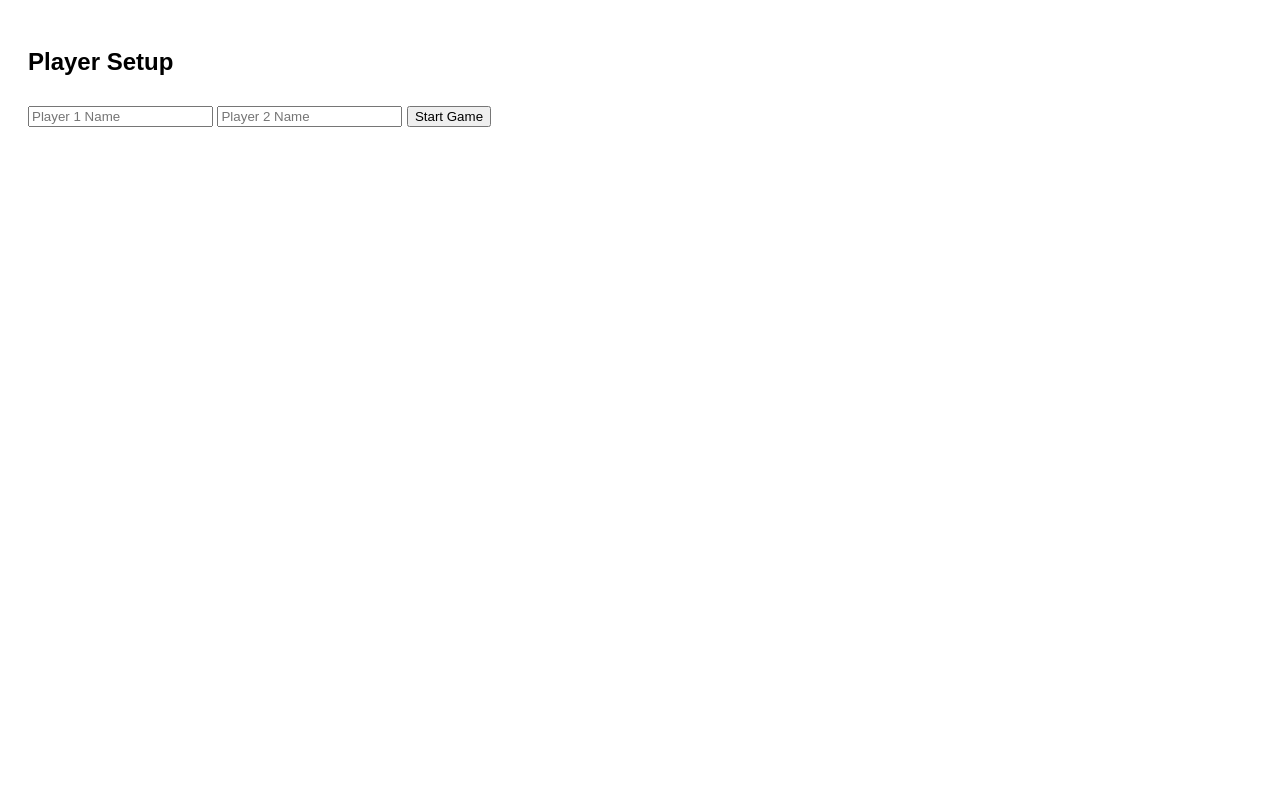
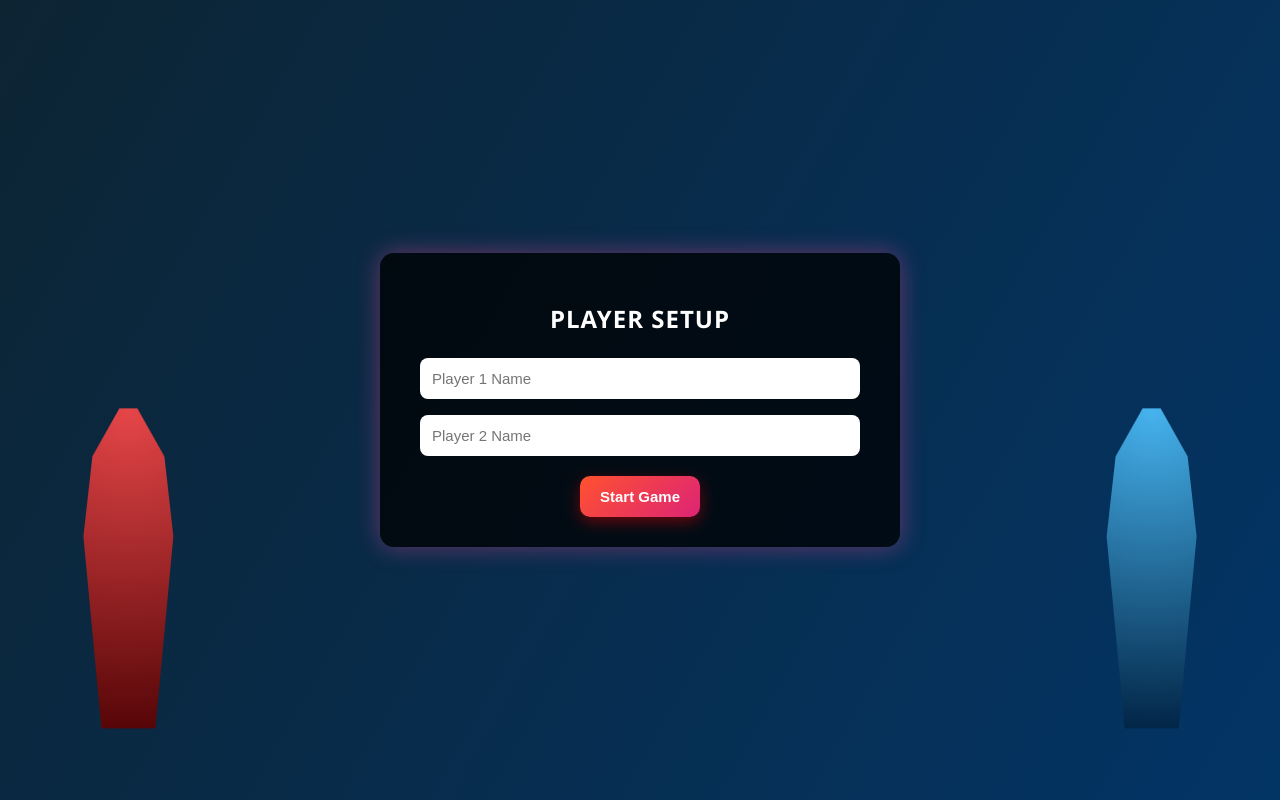
Before and after one commit to basavanagouda1703/Two-Player-Trivia-Battle-Game, a plain HTML site: page index.html in a window 1280 px wide. Drawn offline with Linux system fonts and the light colour scheme.

Commit message:
Refactored CSS styles for improved layout and design

```diff
--- a/style.css
+++ b/style.css
@@ -1,14 +1,176 @@
+* {
+  box-sizing: border-box;
+}
+
 body {
-  font-family: Arial;
-  padding: 20px;
+  font-family: 'Segoe UI', Arial, sans-serif;
+  margin: 0;
+  min-height: 100vh;
+  overflow: hidden;
+  background: linear-gradient(120deg, #7a0000, #0f2027, #003973);
+  background-size: 300% 300%;
+  animation: battlefield 10s ease infinite;
+  display: flex;
+  align-items: center;
+  justify-content: center;
+  color: #fff;
+  position: relative;
 }
+
+@keyframes battlefield {
+  0% { background-position: 0% 50%; }
+  50% { background-position: 100% 50%; }
+  100% { background-position: 0% 50%; }
+}
+
+body::before {
+  content: "";
+  position: absolute;
+  left: 3%;
+  bottom: 8%;
+  width: 180px;
+  height: 320px;
+  background: radial-gradient(circle at top, #ff4b4b, #5a0000);
+  clip-path: polygon(
+    45% 0%, 55% 0%,
+    70% 15%, 75% 40%,
+    65% 100%, 35% 100%,
+    25% 40%, 30% 15%
+  );
+  opacity: 0.9;
+  filter: drop-shadow(0 0 25px rgba(255, 0, 0, 0.8));
+  animation: fighterIdle 3s ease-in-out infinite;
+}
+
+body::after {
+  content: "";
+  position: absolute;
+  right: 3%;
+  bottom: 8%;
+  width: 180px;
+  height: 320px;
+  background: radial-gradient(circle at top, #4fc3ff, #001f3f);
+  clip-path: polygon(
+    45% 0%, 55% 0%,
+    70% 15%, 75% 40%,
+    65% 100%, 35% 100%,
+    25% 40%, 30% 15%
+  );
+  opacity: 0.9;
+  filter: drop-shadow(0 0 25px rgba(0, 150, 255, 0.8));
+  animation: fighterIdle 3s ease-in-out infinite reverse;
+}
+
+@keyframes fighterIdle {
+  0% { transform: translateY(0); }
+  50% { transform: translateY(-10px); }
+  100% { transform: translateY(0); }
+}
+
+.screen {
+  position: relative;
+  z-index: 5;
+  background: rgba(0, 0, 0, 0.75);
+  padding: 30px 40px;
+  border-radius: 14px;
+  width: 100%;
+  max-width: 520px;
+  text-align: center;
+  box-shadow:
+    0 0 25px rgba(255, 0, 0, 0.4),
+    0 0 25px rgba(0, 128, 255, 0.4);
+  animation: fadeIn 0.6s ease;
+}
+
+@keyframes fadeIn {
+  from {
+    opacity: 0;
+    transform: scale(0.95);
+  }
+  to {
+    opacity: 1;
+    transform: scale(1);
+  }
+}
+
 .hidden {
   display: none;
 }
+
+h2, h3, h4 {
+  margin-bottom: 15px;
+  text-transform: uppercase;
+  letter-spacing: 1px;
+}
+
+input, select {
+  width: 100%;
+  padding: 12px;
+  margin: 8px 0;
+  border-radius: 8px;
+  border: none;
+  outline: none;
+  font-size: 15px;
+}
+
 button {
-  margin-top: 10px;
+  padding: 12px 20px;
+  margin-top: 12px;
+  background: linear-gradient(135deg, #ff512f, #dd2476);
+  border: none;
+  border-radius: 10px;
+  color: #fff;
+  font-size: 15px;
+  font-weight: bold;
+  cursor: pointer;
+  transition: transform 0.2s ease, box-shadow 0.2s ease;
+  box-shadow: 0 5px 15px rgba(255, 0, 0, 0.4);
 }
+
+button:hover:not(:disabled) {
+  transform: translateY(-2px) scale(1.03);
+  box-shadow: 0 8px 20px rgba(255, 0, 0, 0.6);
+}
+
+button:disabled {
+  opacity: 0.6;
+  cursor: not-allowed;
+}
+
 .option {
   display: block;
-  margin: 5px 0;
+  width: 100%;
+  margin: 8px 0;
+  background: linear-gradient(135deg, #1f4037, #99f2c8);
+  color: #000;
+  font-weight: bold;
+  box-shadow: 0 4px 12px rgba(0, 255, 200, 0.3);
 }
+
+.option:hover:not(:disabled) {
+  transform: scale(1.02);
+}
+
+#info {
+  font-weight: bold;
+  margin-bottom: 8px;
+  color: #ffd700;
+}
+
+#scores {
+  margin-bottom: 15px;
+  font-size: 14px;
+  color: #00eaff;
+}
+
+#question {
+  margin-bottom: 15px;
+  font-size: 18px;
+}
+
+#winner {
+  font-size: 22px;
+  margin-top: 15px;
+  color: #00ffcc;
+  text-shadow: 0 0 10px rgba(0, 255, 200, 0.8);
+}
```
